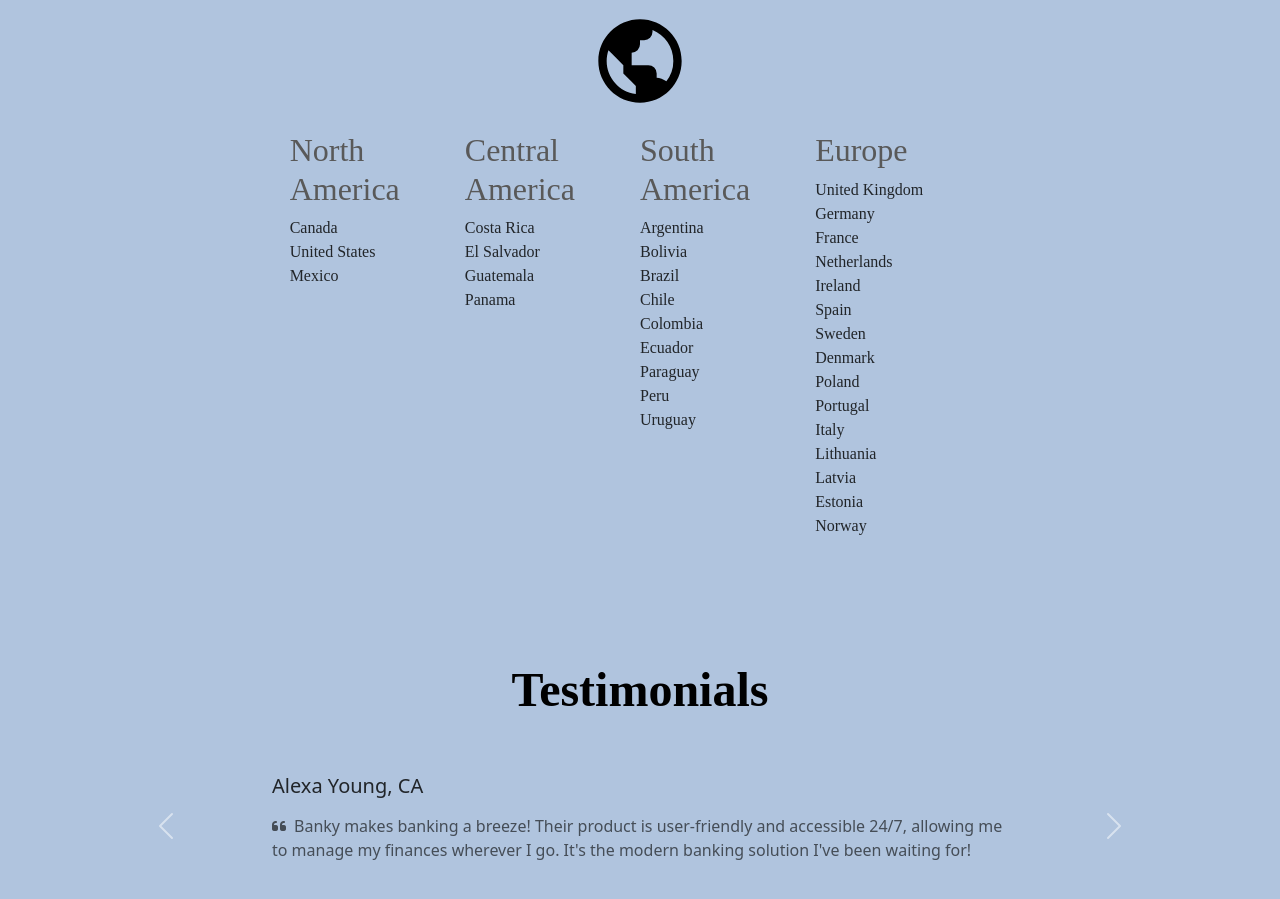
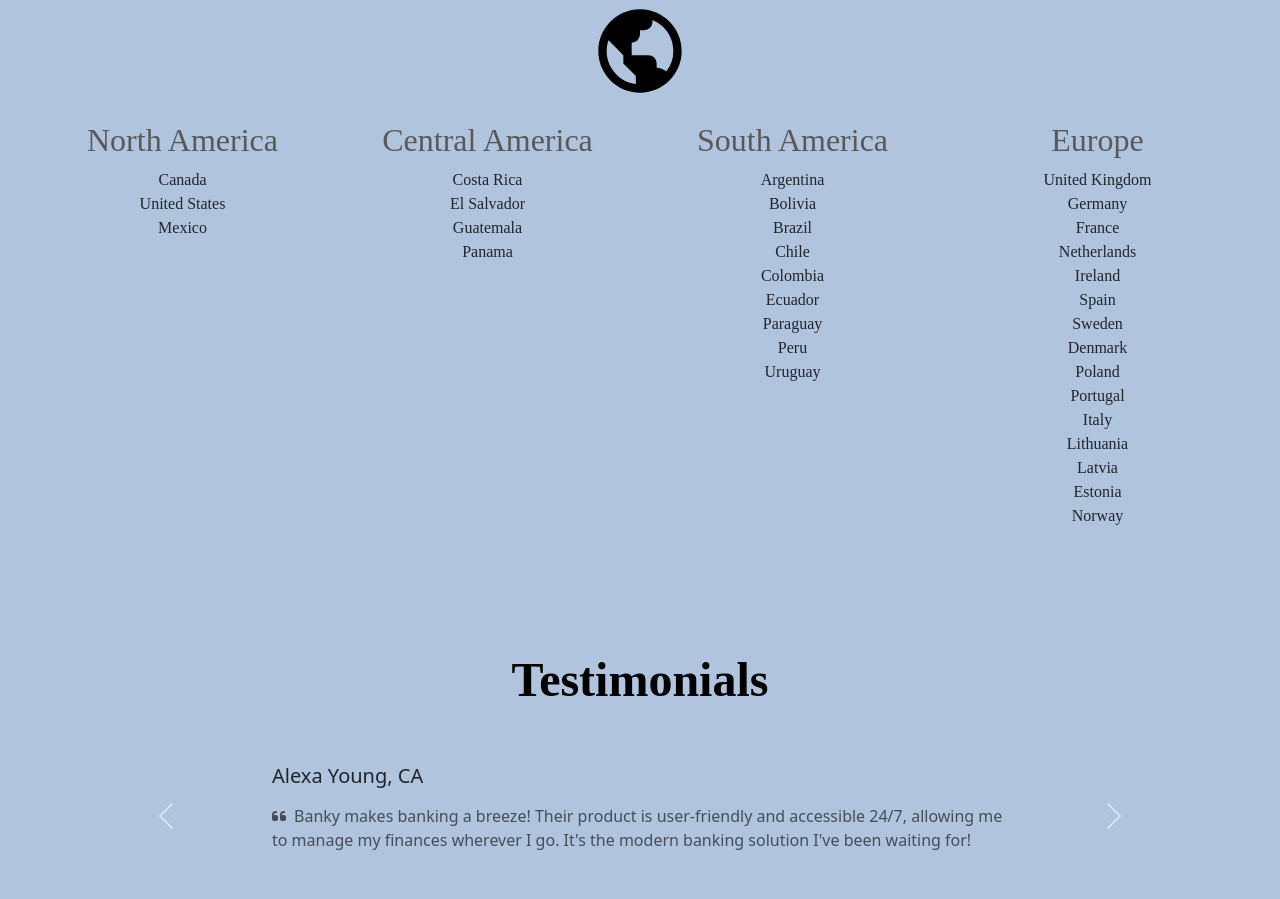
Before and after one commit to GarooInc/Banky, a React (Vite) app: page / in a window 1280 px wide. Shown: the part 1800-2699 px from the top of the page. Built offline with nearby package versions, Linux system fonts and the light colour scheme.

Commit message:
corrections

```diff
--- a/src/components/NavBar/NavBar.css
+++ b/src/components/NavBar/NavBar.css
@@ -1,6 +1,6 @@
 .header {
     position: sticky;
-    height: 90px;
+    height: 80px;
     width: 100%;
     top: 0;
     left: 0;
--- a/src/pages/principalPage/principalPage.module.css
+++ b/src/pages/principalPage/principalPage.module.css
@@ -56,6 +56,9 @@ svg.featureIcon{
     display: flex;
     flex-wrap: wrap;
     margin-top: 20px;
+    width: 100%;
+    justify-content: center;
+    text-align: center;
 }
 
 .networkcontainer > div {
```
